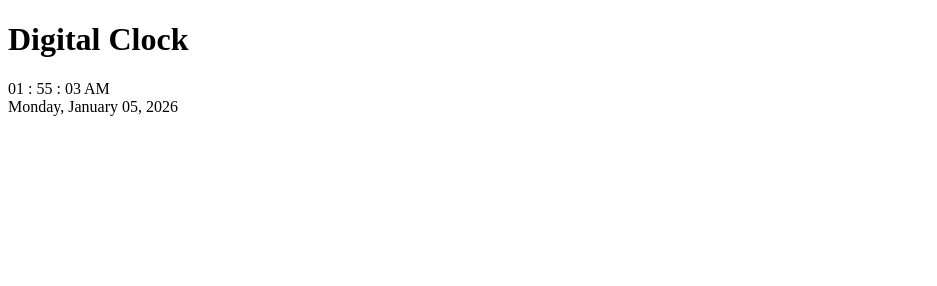
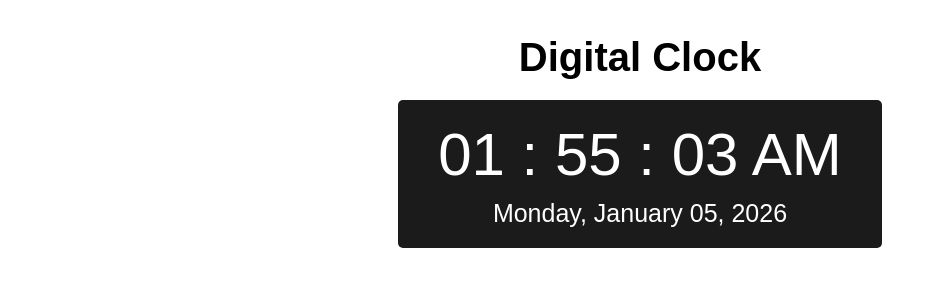
Before and after one commit to PrabhanjanR/javacript-projects, a plain HTML site: page digital-clock/index.html in a window 1280 px wide. Shown: the whole page, without its empty margins (0-937 px from the left). Drawn offline with Linux system fonts and the light colour scheme.

Commit message:
CSS Styling update

```diff
--- a/digital-clock/index.html
+++ b/digital-clock/index.html
@@ -7,16 +7,18 @@
     <title>Digital Clock</title>
 </head>
 <body>
-    <h1>Digital Clock</h1>
+    <div class="clock-container">
+        <h1 class="title">Digital Clock</h1>
         <div class="time-section">
-        <div id="clock">
+            <div id="clock_container">
                 <span id="hours">00</span> :
                 <span id="minutes">00</span> :
                 <span id="seconds">00</span>
                 <span id="ampm">AM</span>
             </div>
-        <div>
+            <div id="date_container">
                 <div id="date">date</div>
+            </div>
         </div>
     </div>
     <script src="main.js"></script>
--- a/digital-clock/style.css
+++ b/digital-clock/style.css
@@ -0,0 +1,30 @@
+.clock-container {
+    display: flex;
+    flex-direction: column;
+    align-items: center;
+    margin: 0 auto;
+}
+.title {
+    font-size: 40px;
+    font-family: sans-serif;
+    margin-bottom: 20px;
+}
+.time-section {
+    padding: 20px 40px;
+    border-radius: 5px;
+    color: white;
+    background-color: #1b1b1b;
+    display: flex;
+    flex-direction: column;
+    align-items: center;
+}
+#clock_container {
+    font-size: 60px;
+    font-family: sans-serif;
+}
+#date_container {
+    font-size: 25px;
+    font-family: sans-serif;
+    margin-top: 10px;
+    align-items: center;
+}
```
Also changed, not shown: digital-clock/image.png (added), 1 other file. Lines whose indentation alone changed are shown as unchanged.
